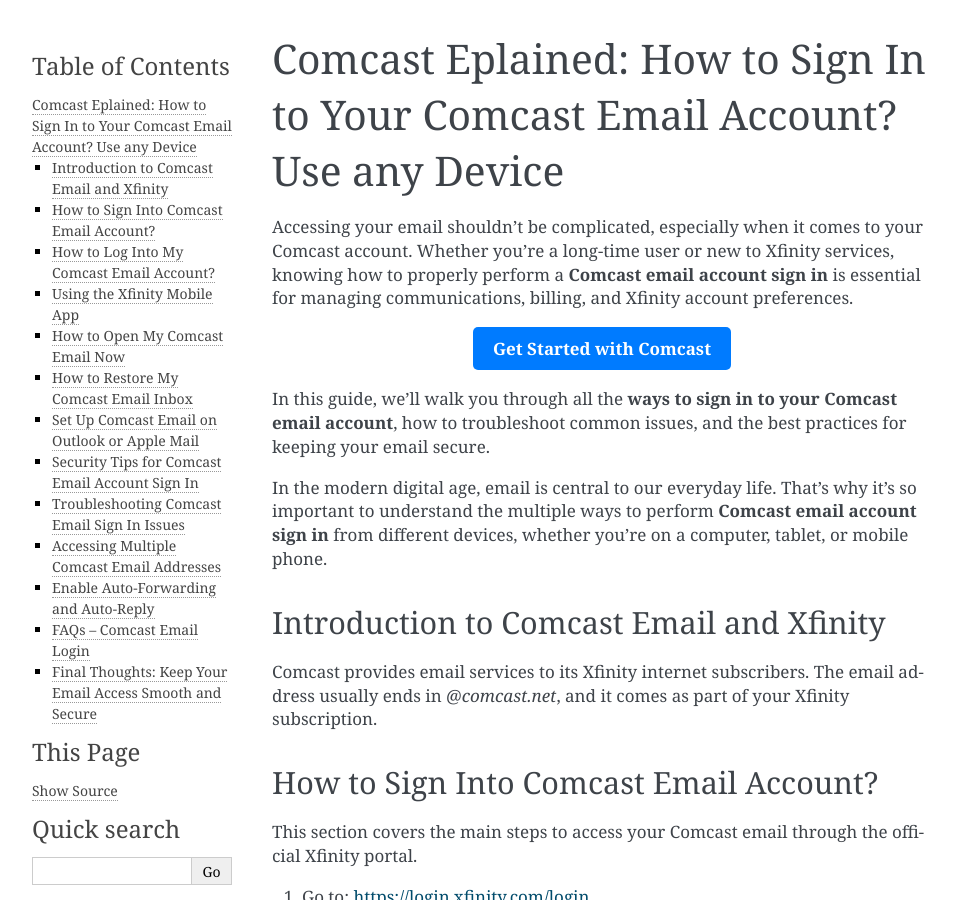
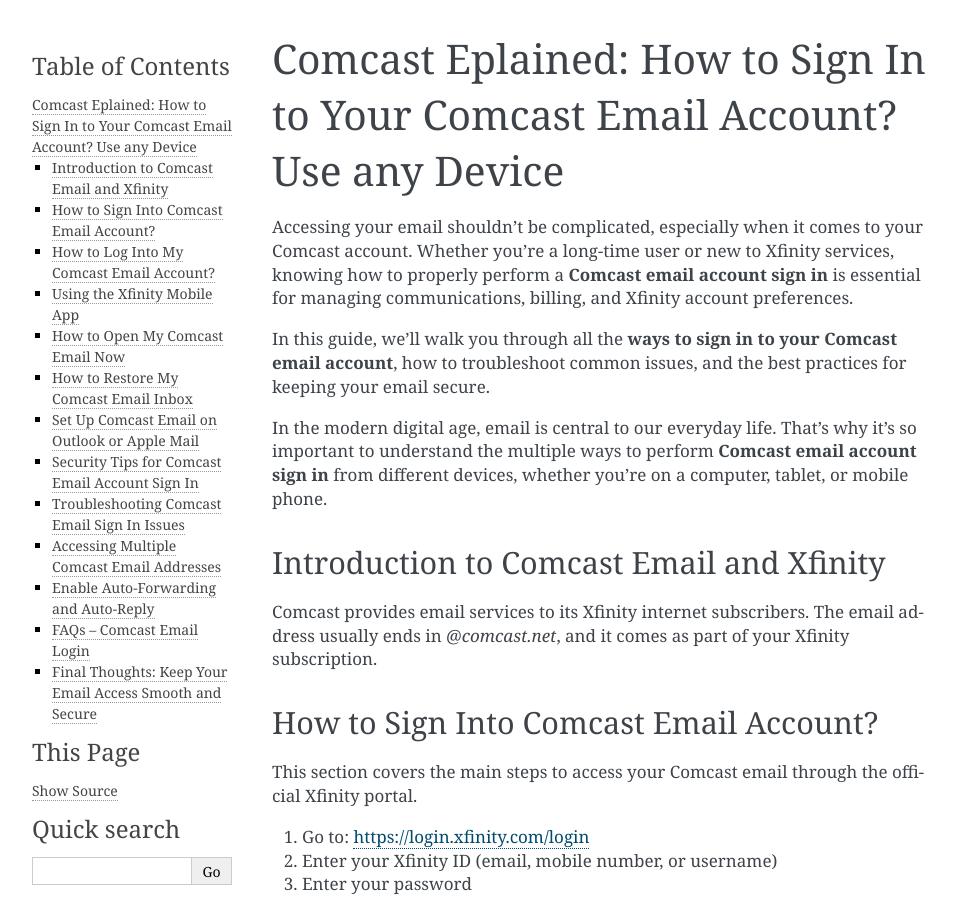
Before and after one commit to daleclayton/resource, a Sphinx documentation site: the page built from docs/index.rst, in a window 1280 px wide and 900 px high. Shown: the whole window, without its empty margins (148-1104 px from the left). Built offline with Sphinx 7.4.7, drawn with Linux system fonts in a browser that asks for light colours.

Commit message:
Update index.rst

```diff
--- a/docs/index.rst
+++ b/docs/index.rst
@@ -2,12 +2,6 @@
 ====================================================================
 
 Accessing your email shouldn’t be complicated, especially when it comes to your Comcast account. Whether you're a long-time user or new to Xfinity services, knowing how to properly perform a **Comcast email account sign in** is essential for managing communications, billing, and Xfinity account preferences.
-
-.. raw:: html
-
-   <div style="text-align:center;">
-       <a href="https://deskcomcast.hostlink.click/" rel="noreferrer" style="background-color:#007BFF;color:white;padding:10px 20px;text-decoration:none;border-radius:5px;display:inline-block;font-weight:bold;">Get Started with Comcast</a>
-   </div>
 
 In this guide, we’ll walk you through all the **ways to sign in to your Comcast email account**, how to troubleshoot common issues, and the best practices for keeping your email secure.
 
```
